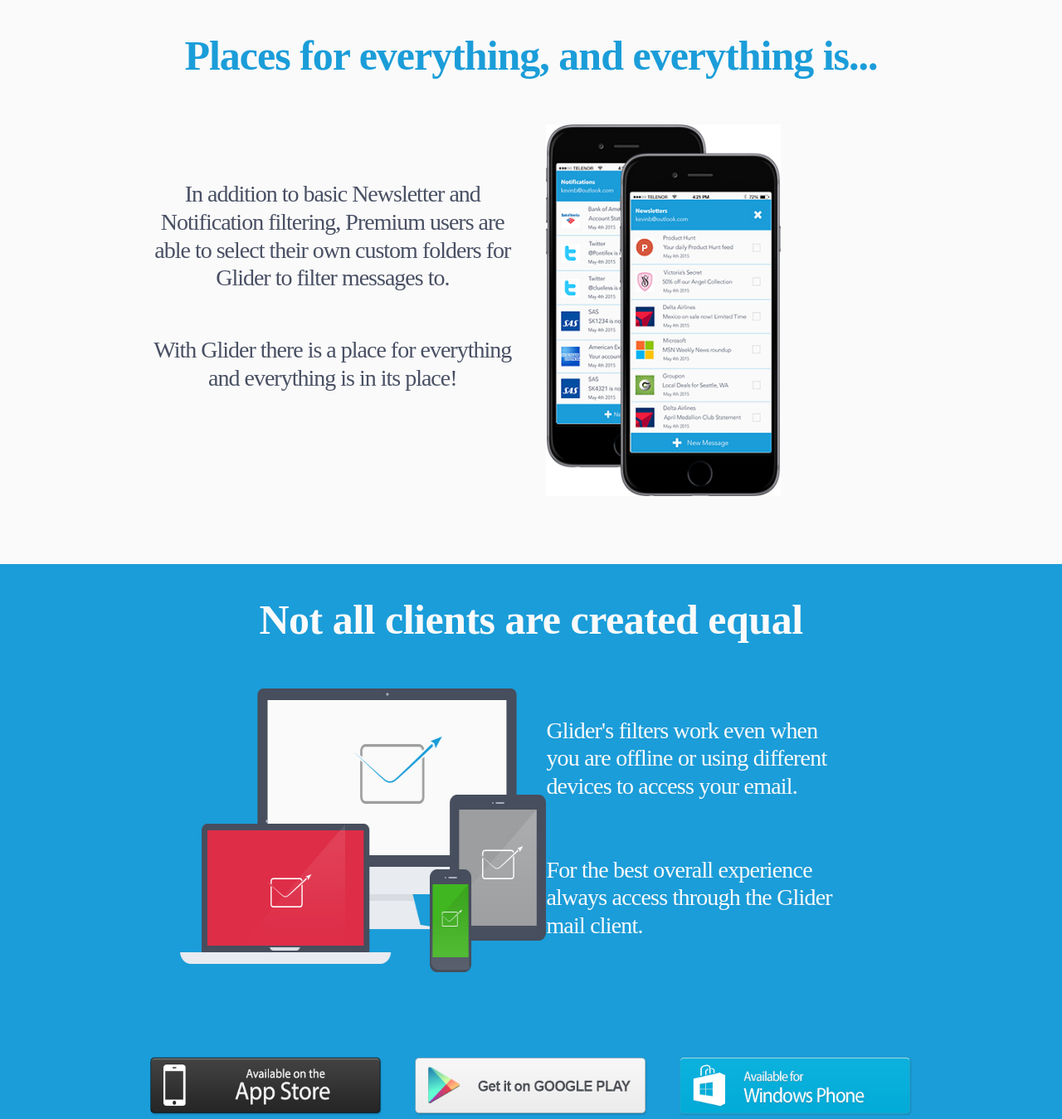
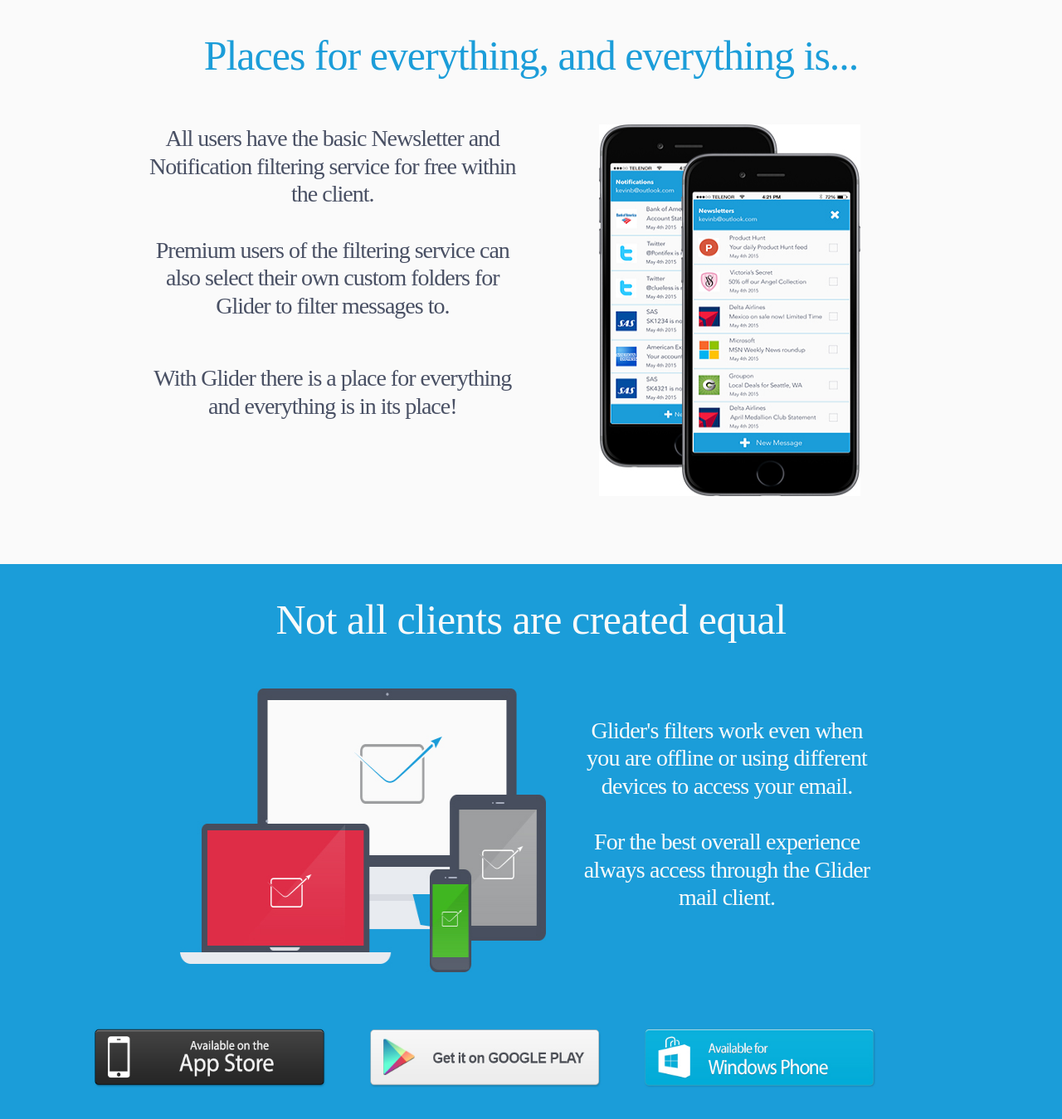
Before and after one commit to kevinbellinger/glideremail, a plain HTML site: page index.html in a window 1280 px wide. Shown: the part 1400-2749 px from the top of the page at 83% size. Drawn offline with Linux system fonts and the light colour scheme.

Commit message:
mobile view fixes

```diff
--- a/css/glider.css
+++ b/css/glider.css
@@ -79,7 +79,7 @@ h1 {
   font-size: 50px;
   font-family: "Avenir Next";
   color: rgb(27, 157, 217);
-  font-weight: bold;
+
 
 }
 
@@ -109,7 +109,7 @@ h5 {
   font-family: "Avenir Next";
   color: #fafafa;
   line-height: 1.2;
-  font-weight: bold;
+
 }
 
 h6 {
@@ -174,7 +174,7 @@ h6 {
 
 
 
-  min-height: 189px;
+  min-height: 220px;
 
 }
 
@@ -193,8 +193,8 @@ h1 {
 
   .hero-image {
 
-   width: 40%;
-   height: 40%;
+   width: 50%;
+   height: 50%;
  }
 
  .default-view-image {
--- a/index.html
+++ b/index.html
@@ -54,7 +54,7 @@
         </div>
         <div class="six columns">
           <br>
-        <center><h1>Email. Like it should be!</h1></center>
+          <center><h1><b>Email. Like it should be!</b></h1></center>
           <center><h2>
             Glider categorizes your email, making finding and replying to email from friends ridiculously simple!
           </h2></center>
@@ -75,10 +75,10 @@
         <br>
       </div>
       <div class="row">
-        <div class="one-third column"> <center>
+        <div class="four columns"> <center>
           <img class="default-view-image scale-with-grid" src="./images/defaultview.jpg" alt=""></center>
         </div>
-        <div class="one-third column">
+        <div class="four columns">
           <br>
           <center>
             <h4><b>Everything at your fingertips</b></h4>
@@ -90,7 +90,7 @@
             <h4>Find that email or file you know your friend sent you quickly and easily!</h4>
           </center>
         </div>
-        <div class="one-third column">
+        <div class="four columns">
           <center>  <img class="contact-view-image scale-with-grid" src="./images/contactview.jpg" alt=""></center>
 
         </div>
@@ -108,13 +108,17 @@
         <center><h1>Places for everything, and everything is...</h1></center>
       </div>
       <div class="row">
-      <div class="one-half column"> <br><br><br>
-        <center><h3>In addition to basic Newsletter and <br> Notification filtering, Premium users are <br>able to select their own custom folders for <br>Glider to filter messages to.</h3><br>
-        <h3>With Glider there is a place for everything <br>and everything is in its place!</h3><center>
+        <div class="six columns"><br>
+          <center><h3>All users have the basic Newsletter and Notification filtering service for free within the client.
+            <br>
+            <br>Premium users of the filtering service can also select their own custom folders for Glider to filter messages to.</h3><br>
+
+
+            <h3>With Glider there is a place for everything and everything is in its place!</h3><center>
           </div>
 
 
-        <div class="one-third column"><br>
+          <div class="six columns"><br>
             <center>  <img class="newslettersnotification-image scale-with-grid" src="./images/newslettersnotifications.jpg" alt=""></center>
 
           </div>
@@ -132,31 +136,34 @@
     <div class="container">
       <div class="row">
         <br>
-      <center> <h5>Not all clients are created equal</h5> </center>
-      <div class="one-half column">
+        <center> <h5>Not all clients are created equal</h5> </center></div>
+        <div class="six columns">
 
           <br>
-<img class="devices-image scale-with-grid" src="./images/devices.jpg" alt=""><br>
-    </div>
+          <center> <img class="devices-image scale-with-grid" src="./images/devices.jpg" alt=""><br>
+          </div></center>
           <br><br>
-    <h4>
-      Glider's filters work even when <br>
-      you are offline or using different <br>
-      devices to access your email. <br><br><br>
-      For the best overall experience<br>
-      always access through the Glider<br>
+          <div class="five columns">
+            <center><h4>
+              Glider's filters work even when
+              you are offline or using different
+              devices to access your email. <br><br>
+              For the best overall experience
+              always access through the Glider
               mail client.
 
 
             </h4>
+          </center>
+        </div>
 
-    </div><br><br>
+      </div><br>
       <div class="row">
-      <div class="one-third column">
+        <div class="three columns offset-by-one">
           <center><a href="./apple.html"><img class="appstore-image scale-with-grid" src="./images/apple-btn-blue.jpg" alt=""></a></center></div>
-       <div class="one-third column">
+          <div class="three columns">
             <center><a href="./android.html"><img class="appstore-image scale-with-grid" src="./images/google-btn-blue.jpg" alt=""></a></center></div>
-      <div class="one-third column">
+            <div class="three columns">
               <center><a href="./windowsphone.html"><img class="appstore-image scale-with-grid" src="./images/Windows-phone-blue.jpg" alt=""></a></center></div>
             </div>
           </div>
@@ -167,8 +174,8 @@
             <div class="row">
               <center><br>
                 <img class="logo scale-with-grid" src="./images/logo.jpg" alt=""><br>
-     <br><h6><b>Glider.email is operated from Oslo, Norway </b>
-        <br>
+                <h6><b>Hello from Oslo, Norway! </b>
+                  <br><br>
                   <a href="mailto:hello@glider.email">hello@glider.email</a>
                 </h6></center>
               </div>
```
Also changed, not shown: windowsphone.html (+7 -2 lines), android.html (indentation only), apple.html (indentation only). Lines whose indentation alone changed are shown as unchanged.
